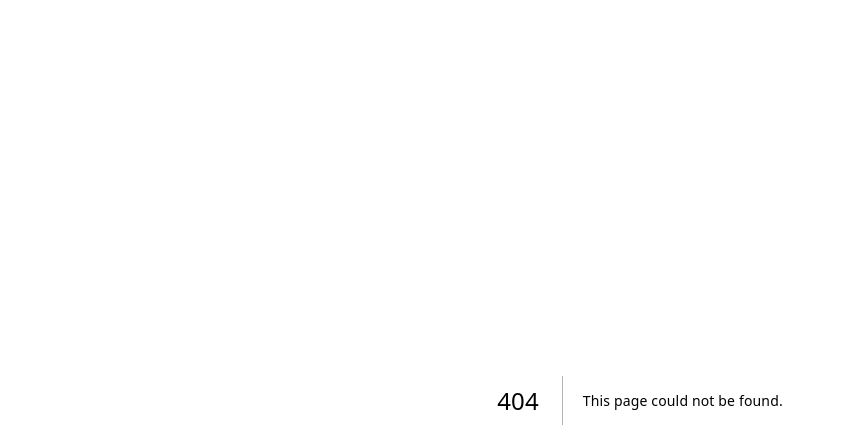
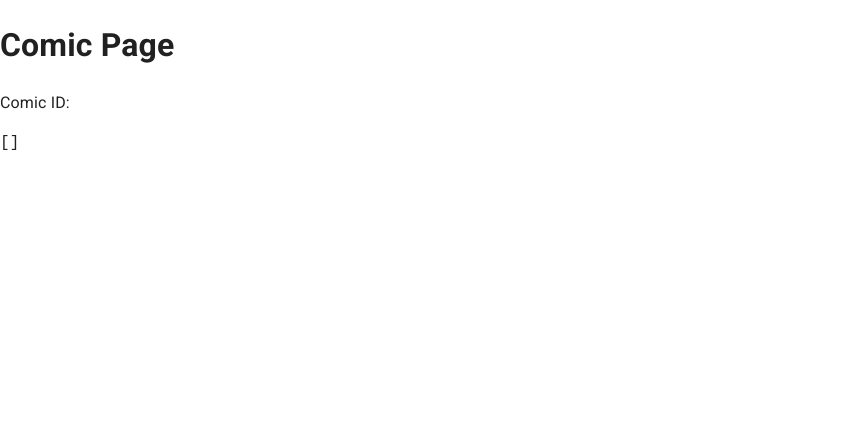
Before and after one commit to luckasnix/hyse-comics-web, a Next.js app: page /comic in a window 1280 px wide. Before the commit this address had no page. Shown: the top 448 px of the page, without its empty margins (0-845 px from the left). Built offline with nearby package versions, Linux system fonts and the light colour scheme; what @mui/material-nextjs would draw is missing.

Commit message:
feat: add ComicPage component

```diff
--- /dev/null
+++ b/src/app/comic/page.tsx
@@ -0,0 +1,27 @@
+"use client";
+import { useSearchParams } from "next/navigation";
+import { useMemo } from "react";
+
+import { comicPanelsMock } from "~/mocks/comics";
+
+const ComicPage = () => {
+  const searchParams = useSearchParams();
+
+  const comicId = searchParams.get("id");
+
+  const comicPanels = useMemo(
+    () =>
+      comicPanelsMock.filter((comicPanel) => comicPanel.comicId === comicId),
+    [comicId]
+  );
+
+  return (
+    <div>
+      <h1>Comic Page</h1>
+      <p>Comic ID: {comicId}</p>
+      <pre>{JSON.stringify(comicPanels, null, 2)}</pre>
+    </div>
+  );
+};
+
+export default ComicPage;
```
Also changed, not shown: src/app/page.tsx (+11 -16 lines).
